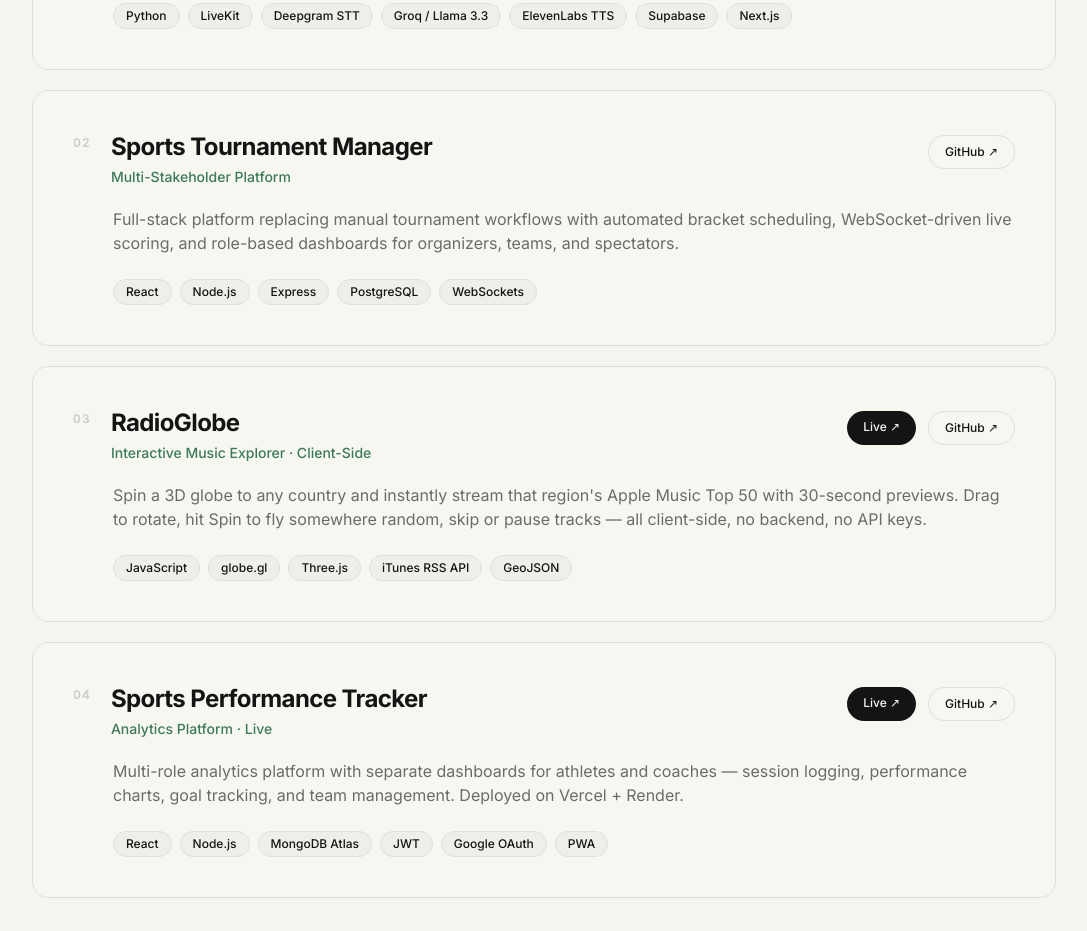
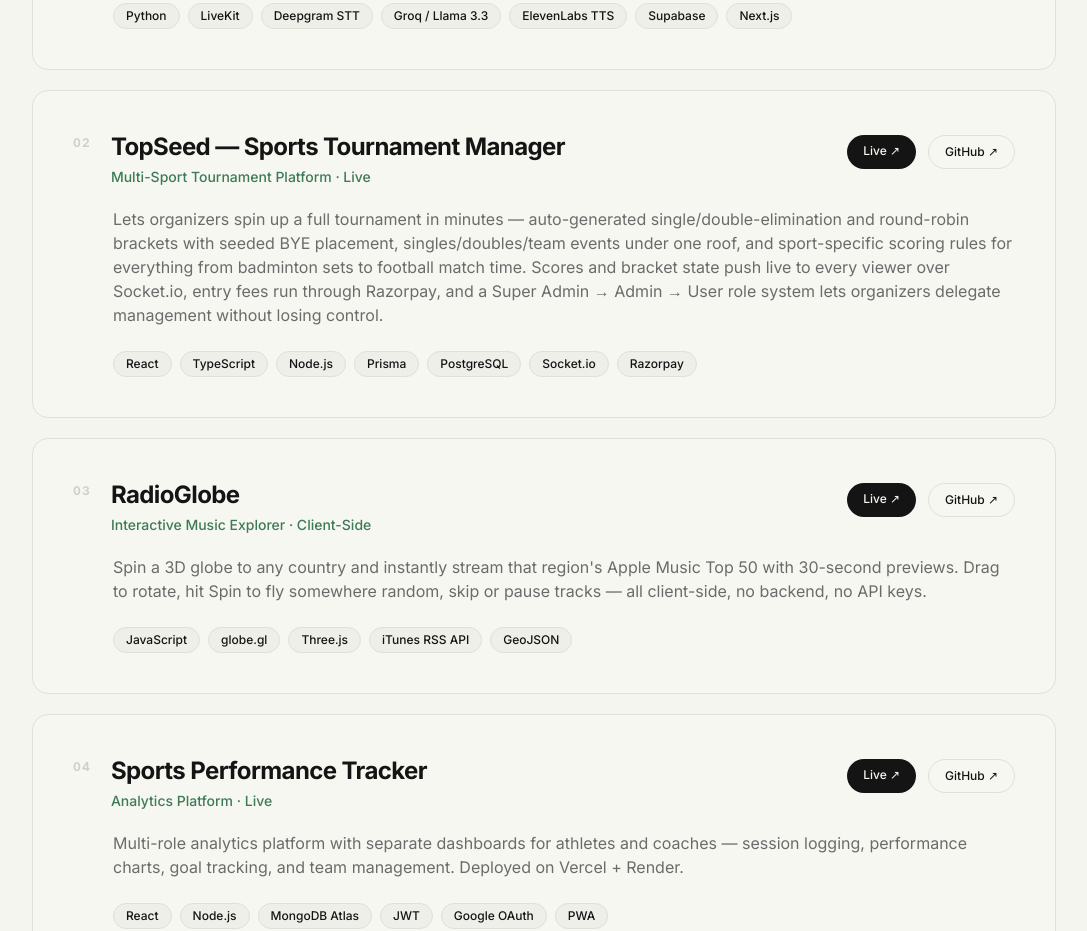
Before and after one commit to adityagargdev/Portfolio, a Next.js app: page / in a window 1280 px wide. Shown: the part 2360-3291 px from the top of the page, without its empty margins (96-1183 px from the left). Built offline with nearby package versions, Linux system fonts and the light colour scheme.

Commit message:
Update TopSeed project card with live links and real feature description
Add GitHub + live deploy links now that TopSeed is shipped, and replace
the generic placeholder copy with specifics from the actual README
(bracket formats, seeding, Socket.io scoring, Razorpay, role system).

```diff
--- a/components/Projects.tsx
+++ b/components/Projects.tsx
@@ -16,13 +16,13 @@ const projects = [
   },
   {
     number: "02",
-    title: "Sports Tournament Manager",
-    subtitle: "Multi-Stakeholder Platform",
+    title: "TopSeed — Sports Tournament Manager",
+    subtitle: "Multi-Sport Tournament Platform · Live",
     description:
-      "Full-stack platform replacing manual tournament workflows with automated bracket scheduling, WebSocket-driven live scoring, and role-based dashboards for organizers, teams, and spectators.",
-    tags: ["React", "Node.js", "Express", "PostgreSQL", "WebSockets"],
-    github: "https://github.com/adityagargdev",
-    live: null,
+      "Lets organizers spin up a full tournament in minutes — auto-generated single/double-elimination and round-robin brackets with seeded BYE placement, singles/doubles/team events under one roof, and sport-specific scoring rules for everything from badminton sets to football match time. Scores and bracket state push live to every viewer over Socket.io, entry fees run through Razorpay, and a Super Admin → Admin → User role system lets organizers delegate management without losing control.",
+    tags: ["React", "TypeScript", "Node.js", "Prisma", "PostgreSQL", "Socket.io", "Razorpay"],
+    github: "https://github.com/adityagargdev/topseed",
+    live: "https://topseed-lilac.vercel.app/",
   },
   {
     number: "03",
```
